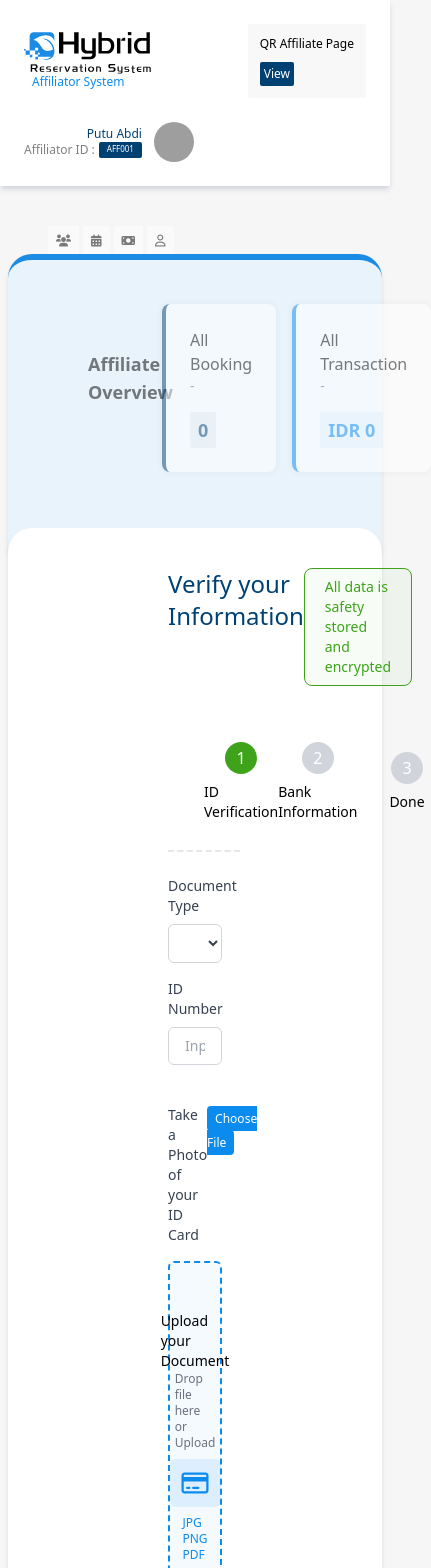
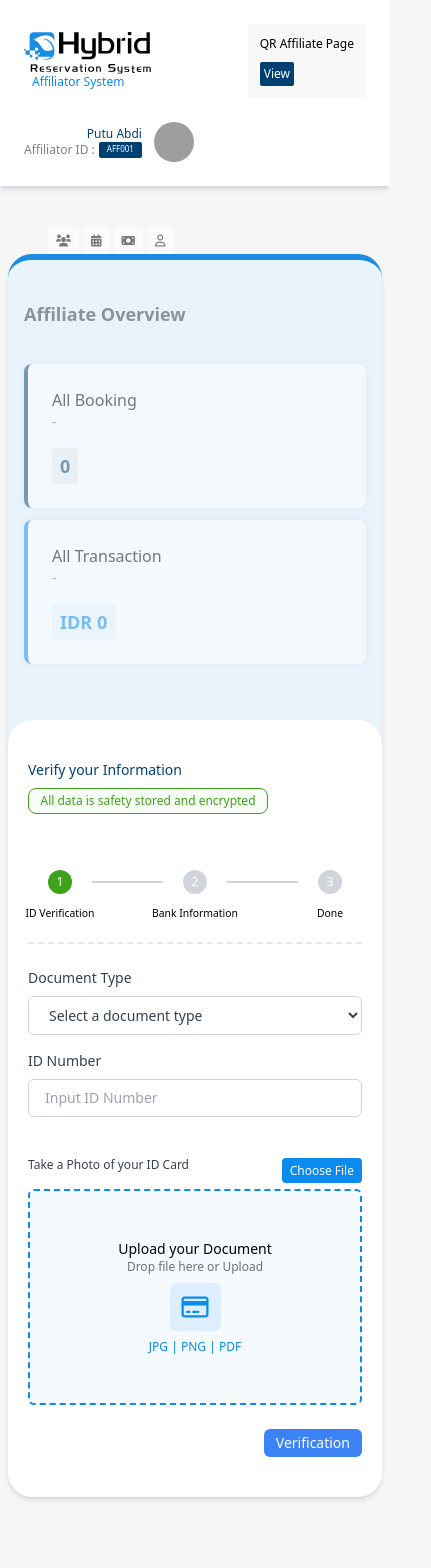
Before and after one commit to Abdianggi/AffiliateAgent, a React (Vite) app: page / in a window 390 px wide. Shown: the top 1568 px of the page, 431 px wide, since content can reach past the window. Built offline with nearby package versions, Linux system fonts and the light colour scheme; grey boxes are pictures that could not be loaded.

Commit message:
verification info step responsive

```diff
--- a/src/component/Nav.jsx
+++ b/src/component/Nav.jsx
@@ -25,7 +25,7 @@ export default function Nav() {
     };
 
     return (
-        <div className="flex flex-wrap justify-between items-center py-6 px-6 lg:px-52 md:pb-6 md:pt-10 bg-white shadow-gray-300 shadow-md mb-10">
+        <div className="flex flex-wrap justify-between items-center py-6 px-6 lg:px-20 xl:px-52 md:pb-6 md:pt-10 bg-white shadow-gray-300 shadow-md mb-10">
             {!isMinMd ? (
                 <>
                     <div className="items-center text-xs sm:text-md mb-4 sm:mb-0">
--- /dev/null
+++ b/src/component/Stepper.jsx
@@ -0,0 +1,32 @@
+export default function Stepper({ steps }) {
+    return (
+        <>
+            <div className="mb-6 sm:px-9 border-dashed border-b-2 pb-12">
+                <div className="flex items-center justify-between ">
+                    {steps.map((step, index) => (
+                        <>
+                            <div className="flex flex-col items-center">
+                                <div
+                                    className={`w-6 h-6 text-xs sm:w-8 sm:h-8 sm:text-sm rounded-full flex items-center justify-center mx-5 ${
+                                        step.active ? "bg-[#3EA31A] text-white" : "bg-gray-300 text-white"
+                                    }`}
+                                >
+                                    {index + 1}
+                                </div>
+                                <span className="text-[0.65rem] sm:text-sm font-light absolute mt-9">{step.title}</span>
+                            </div>
+
+                            {index < steps.length - 1 && (
+                                <div
+                                className={`flex-1 h-0.5
+                                    ${steps[index + 1].active ? "bg-[#3EA31A]" : "bg-gray-300"}`
+                                }
+                                ></div>
+                            )}
+                        </>
+                    ))}
+                </div>
+            </div>
+        </>
+    );
+}
--- a/src/feature/BankInformation.jsx
+++ b/src/feature/BankInformation.jsx
@@ -1,7 +1,14 @@
 import { useState } from 'react';
 import bankData from '../data/indonesianBanks.json'
 import Select from 'react-select';
+import Stepper from '../component/Stepper';
 export default function BankInformation({onBack, onContinue}) {
+    const steps = [
+        { title: 'ID Verification', active: true },
+        { title: 'Bank Information', active: true },
+        { title: 'Done', active: false },
+    ];
+
     const options = bankData.map((bank) => ({
         value: bank.code,
         label: bank.name,
@@ -34,37 +41,16 @@ export default function BankInformation({onBack, onContinue}) {
 
     return (
         <div >
-            <div className="flex justify-between mb-14">
-                <div className="text-2xl font-medium flex text-[#004174]">
+            <div className="block sm:flex sm:justify-between mb-14">
+                <div className="text-sm sm:text-2xl font-medium flex text-[#004174]">
                     Verify your Information
                 </div>
-                <div className="text-sm font-light text-[#3EA31A] bg-[#3EA31A0A] border-[1px] border-[#3EA31A] py-2 px-5 rounded-lg">All data is safety stored and encrypted</div>
+                <div className="text-xs w-60 text-center mt-2 sm:mt-0 sm:w-auto sm:text-sm font-light text-[#3EA31A] bg-[#3EA31A0A] border-[1px] border-[#3EA31A] py-1 px-2 sm:py-2 sm:px-5 rounded-lg">All data is safety stored and encrypted</div>
             </div>
 
-            <div className="flex items-center justify-between mb-6 px-9 border-dashed border-b-2 pb-7">
-                {/* Step 1 */}
-                <div className="flex flex-col items-center">
-                    <div className="w-8 h-8 bg-[#3EA31A] text-white rounded-full flex items-center justify-center mb-2">1</div>
-                    <span className="text-sm font-light">ID Verification</span>
-                </div>
-                <div className="flex-1 h-0.5 bg-[#3EA31A] mb-7"></div>
-
-                {/* Step 2 */}
-                <div className="flex flex-col items-center">
-                    <div className="w-8 h-8 bg-[#3EA31A] text-white rounded-full flex items-center justify-center mb-2">2</div>
-                    <span className="text-sm font-light">Bank Information</span>
-                </div>
-                <div className="flex-1 h-0.5 bg-gray-300 mb-7"></div>
-
-                {/* Step 3 */}
-                <div className="flex flex-col items-center ml-8">
-                    <div className="w-8 h-8 bg-gray-300 text-white rounded-full flex items-center justify-center mb-2">3</div>
-                    <span className="text-sm font-light">Done</span>
-                </div>
-            </div>
-
+            <Stepper steps={steps}/>
             <form>
-                <div className="px-48">
+                <div className="px-9 sm:px-32 md:px-48">
                     <div className="mb-4">
                         <label
                             className="block text-gray-700 text-sm font-light mb-2"
@@ -118,7 +104,7 @@ export default function BankInformation({onBack, onContinue}) {
                     <button
                         type="button"
                         onClick={onContinue}
-                        className="py-3 px-9 mt-6 bg-blue-500 text-white font-semibold rounded-md hover:bg-blue-600 focus:outline-none focus:ring-2 focus:ring-blue-500"
+                        className="py-1 px-3 font-medium text-sm sm:text-md sm:py-3 sm:px-9 mt-6 sm:font-semibold bg-blue-500 text-white rounded-md hover:bg-blue-600 focus:outline-none focus:ring-2 focus:ring-blue-500"
 
                     >
                         Continue
--- a/src/feature/VerificationDone.jsx
+++ b/src/feature/VerificationDone.jsx
@@ -1,37 +1,25 @@
+import Stepper from "../component/Stepper";
+
 export default function VerificationDone({onBack, onContinue}) {
+    const steps = [
+        { title: 'ID Verification', active: true },
+        { title: 'Bank Information', active: true },
+        { title: 'Done', active: true },
+    ];
+
     return (
         <div>
-            <div className="flex justify-between mb-14">
-                <div className="text-2xl font-medium flex text-[#004174]">
+            <div className="block sm:flex sm:justify-between mb-14">
+                <div className="text-sm sm:text-2xl font-medium flex text-[#004174]">
                     Verify your Information
                 </div>
-                <div className="text-sm font-light text-[#3EA31A] bg-[#3EA31A0A] border-[1px] border-[#3EA31A] py-2 px-5 rounded-lg">All data is safety stored and encrypted</div>
+                <div className="text-xs w-60 text-center mt-2 sm:mt-0 sm:w-auto sm:text-sm font-light text-[#3EA31A] bg-[#3EA31A0A] border-[1px] border-[#3EA31A] py-1 px-2 sm:py-2 sm:px-5 rounded-lg">All data is safety stored and encrypted</div>
             </div>
 
-            <div className="flex items-center justify-between mb-6 px-9 border-dashed border-b-2 pb-7">
-                {/* Step 1 */}
-                <div className="flex flex-col items-center">
-                    <div className="w-8 h-8 bg-[#3EA31A] text-white rounded-full flex items-center justify-center mb-2">1</div>
-                    <span className="text-sm font-light">ID Verification</span>
-                </div>
-                <div className="flex-1 h-0.5 bg-[#3EA31A] mb-7"></div>
-
-                {/* Step 2 */}
-                <div className="flex flex-col items-center">
-                    <div className="w-8 h-8 bg-[#3EA31A] text-white rounded-full flex items-center justify-center mb-2">2</div>
-                    <span className="text-sm font-light">Bank Information</span>
-                </div>
-                <div className="flex-1 h-0.5 bg-[#3EA31A] mb-7"></div>
-
-                {/* Step 3 */}
-                <div className="flex flex-col items-center ml-8">
-                    <div className="w-8 h-8 bg-[#3EA31A] text-white rounded-full flex items-center justify-center mb-2">3</div>
-                    <span className="text-sm font-light">Done</span>
-                </div>
-            </div>
+            <Stepper steps={steps} />
 
             <div className="text-center">
-                <div className="flex justify-center mb-6">
+                <div className="flex justify-center mb-3 sm:mb-6">
                     <div className="bg-[#72BB101A] rounded-full p-3 w-16 h-16 flex items-center justify-center">
                         <svg width="36" height="38" viewBox="0 0 36 38" fill="none" xmlns="http://www.w3.org/2000/svg">
                             <mask id="mask0_544_4764" style={{ maskType: 'luminance' }} maskUnits="userSpaceOnUse" x="0" y="0" width="36" height="38">
@@ -46,16 +34,17 @@ export default function VerificationDone({onBack, onContinue}) {
                 </div>
 
 
-                <p className="text-xl font-medium">Your Document Uploaded!</p>
-                <p className="text-sm font-light text-gray-400">Your Verification process takes approximately 1x24 hours. <br />
+                <p className="text-md sm:text-xl font-medium">Your Document Uploaded!</p>
+                <p className="text-xs sm:text-sm font-light text-gray-400">Your Verification process takes approximately 1x24 hours. <br />
                 Please wait until the process is complete before continuing your Reseller.</p>
 
             </div>
+
             <div className="flex justify-center">
                 <button
                     type="button"
                     onClick={onContinue}
-                    className="py-3 px-9 mt-6 bg-blue-500 text-white font-semibold rounded-md hover:bg-blue-600 focus:outline-none focus:ring-2 focus:ring-blue-500"
+                    className="py-1 px-3 font-medium text-sm sm:text-md sm:py-3 sm:px-9 mt-6 sm:font-semibold bg-blue-500 text-white rounded-md hover:bg-blue-600 focus:outline-none focus:ring-2 focus:ring-blue-500"
 
                 >
                     Close
--- a/src/feature/VerifyInformation.jsx
+++ b/src/feature/VerifyInformation.jsx
@@ -5,6 +5,7 @@ import { useState } from "react";
 import BankInformation from "./BankInformation";
 import VerificationDone from "./VerificationDone";
 import { useNavigate } from "react-router-dom";
+import Stepper from "../component/Stepper";
 
 export default function VerifyInformation() {
     const [step, setStep] = useState(1);
@@ -17,36 +18,23 @@ export default function VerifyInformation() {
     const renderStepContent = () => {
         switch(step) {
             case 1:
+
+                const steps = [
+                    { title: 'ID Verification', active: true },
+                    { title: 'Bank Information', active: false },
+                    { title: 'Done', active: false },
+                ];
+
                 return (
                     <div>
-                        <div className="flex justify-between mb-14">
-                            <div className="text-2xl font-medium flex text-[#004174]">
+                        <div className="block sm:flex sm:justify-between mb-14">
+                            <div className="text-sm sm:text-2xl font-medium flex text-[#004174]">
                                 Verify your Information
                             </div>
-                            <div className="text-sm font-light text-[#3EA31A] bg-[#3EA31A0A] border-[1px] border-[#3EA31A] py-2 px-5 rounded-lg">All data is safety stored and encrypted</div>
+                            <div className="text-xs w-60 text-center mt-2 sm:mt-0 sm:w-auto sm:text-sm font-light text-[#3EA31A] bg-[#3EA31A0A] border-[1px] border-[#3EA31A] py-1 px-2 sm:py-2 sm:px-5 rounded-lg">All data is safety stored and encrypted</div>
                         </div>
 
-                        <div className="flex items-center justify-between mb-6 px-9 border-dashed border-b-2 pb-7">
-                            {/* Step 1 */}
-                            <div className="flex flex-col items-center">
-                                <div className="w-8 h-8 bg-[#3EA31A] text-white rounded-full flex items-center justify-center mb-2">1</div>
-                                <span className="text-sm font-light">ID Verification</span>
-                            </div>
-                            <div className="flex-1 h-0.5 bg-gray-300 mb-7"></div>
-
-                            {/* Step 2 */}
-                            <div className="flex flex-col items-center">
-                                <div className="w-8 h-8 bg-gray-300 text-white rounded-full flex items-center justify-center mb-2">2</div>
-                                <span className="text-sm font-light">Bank Information</span>
-                            </div>
-                            <div className="flex-1 h-0.5 bg-gray-300 mb-7"></div>
-
-                            {/* Step 3 */}
-                            <div className="flex flex-col items-center ml-8">
-                                <div className="w-8 h-8 bg-gray-300 text-white rounded-full flex items-center justify-center mb-2">3</div>
-                                <span className="text-sm font-light">Done</span>
-                            </div>
-                        </div>
+                        <Stepper steps={steps} />
 
                         <form>
                             <div className="grid grid-cols-1 md:grid-cols-2 gap-6">
@@ -87,7 +75,7 @@ export default function VerifyInformation() {
                                 {/* Kolom Kanan */}
                                 <div>
                                     <div className="flex justify-between mb-2">
-                                        <label className="block text-gray-700 text-sm font-normal mb-2">
+                                        <label className="block text-gray-700 text-xs sm:text-sm font-normal mb-2">
                                             Take a Photo of your ID Card
                                         </label>
                                         <div className="">
@@ -114,7 +102,7 @@ export default function VerifyInformation() {
                                                 <i class="fa-regular fa-credit-card"></i>
                                             </div>
                                         </button>
-                                        <p className="text-[#0B8BEE] text-xs font-light mt-2">JPG PNG PDF</p>
+                                        <p className="text-[#0B8BEE] text-xs font-light mt-2">JPG | PNG | PDF</p>
                                         </div>
                                 </div>
                             </div>
@@ -124,7 +112,7 @@ export default function VerifyInformation() {
                                 <button
                                     type="button"
                                     onClick={() => setStep(2)}
-                                    className="py-3 px-9 mt-6 bg-blue-500 text-white font-semibold rounded-md hover:bg-blue-600 focus:outline-none focus:ring-2 focus:ring-blue-500"
+                                    className="py-1 px-3 font-medium text-sm sm:text-md sm:py-3 sm:px-9 mt-6 sm:font-semibold bg-blue-500 text-white rounded-md hover:bg-blue-600 focus:outline-none focus:ring-2 focus:ring-blue-500"
 
                                 >
                                     Verification
@@ -146,15 +134,15 @@ export default function VerifyInformation() {
         <div className="bg-[#F6F6F6] min-h-screen">
             <Nav />
             <Tabs disabled/>
-            <div className="px-2 md:px-52 bg-transparent pb-20">
-                <div className="bg-[#E8F3FC] px-20 border-t-[0.4rem] border-[#1B8BE3] pt-10 pb-20 rounded-t-[1.5rem] shadow-md grid grid-cols-3 gap-2">
-                    <div className="text-lg font-semibold mb-4 flex items-center text-[#00000082]">Affiliate Overview</div>
-                    <div className="col-span-2 flex space-x-2">
+            <div className="px-2 lg:px-20 xl:px-52 bg-transparent pb-20">
+                <div className="bg-[#E8F3FC] px-4 sm:px-10 md:px-20 border-t-[0.4rem] border-[#1B8BE3] pt-10 pb-20 rounded-t-[1.5rem] shadow-md grid grid-cols-1 sm:grid-cols-2 md:grid-cols-3 gap-4">
+                    <div className="text-lg font-semibold mb-4 flex items-center text-[#00000065]">Affiliate Overview</div>
+                    <div className="col-span-1 sm:col-span-2 flex flex-col sm:flex-row sm:space-x-2 gap-2">
                         <CardBasic color="#004174" title="All Booking" subtitle="-" value="0" disabled/>
                         <CardBasic color="#0B8BEE" title="All Transaction" subtitle="-" value="IDR 0" disabled/>
                     </div>
                 </div>
-                <div className="bg-[#FFFFFF] px-40 py-10 rounded-[1.5rem] shadow-md mt-[-1.5rem]">
+                <div className="bg-[#FFFFFF] px-5 lg:px-20 py-10 rounded-[1.5rem] shadow-md mt-[-1.5rem]">
                     {renderStepContent()}
                 </div>
             </div>
```
